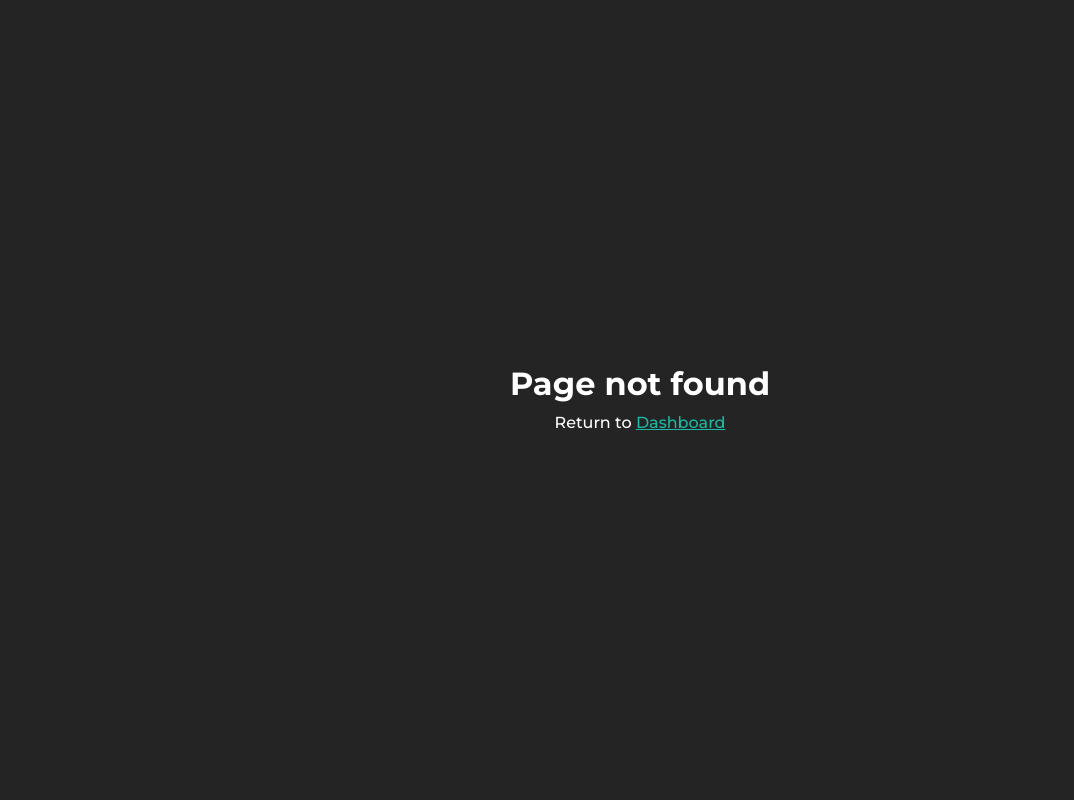
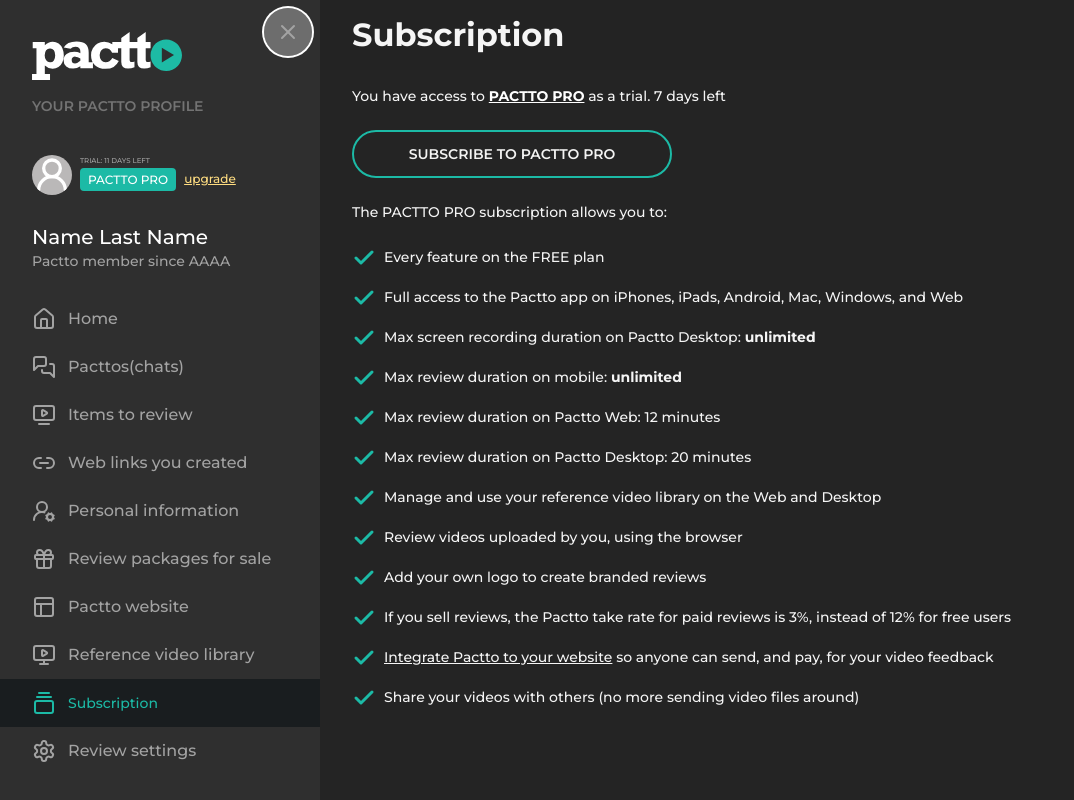
Before and after one commit to codi-Andre/pactto, a React (Vite) app: page /subscription in a window 1280 px wide. Before the commit this address had no page. Shown: the whole page, without its empty margins (0-1074 px from the left). Built offline with nearby package versions, Linux system fonts and the light colour scheme.

Commit message:
feat: add subscription page

```diff
--- /dev/null
+++ b/src/pages/subscription/subscription.tsx
@@ -0,0 +1,122 @@
+import { DashBoardHeader } from "@/components/dashboard-header/dashboard-header"
+import { Button } from "@/components/ui/button"
+import { Check } from "lucide-react"
+import { Link } from "react-router-dom"
+
+export function Subscription() {
+  return (
+    <section className="text-sm text-neutral-100">
+      <DashBoardHeader title="Subscription" />
+
+      <div className="flex flex-col gap-6 p-4 sm:px-8">
+        <p>
+          You have access to{" "}
+          <strong className="text-white underline">PACTTO PRO</strong> as a
+          trial. 7 days left
+        </p>
+
+        <Button className="max-w-80" variant="secondary">
+          subscribe to Pactto pro
+        </Button>
+
+        <p>The PACTTO PRO subscription allows you to:</p>
+
+        <ul className="flex flex-col gap-4">
+          <li>
+            <Check
+              className="mr-2 inline-block text-accent-blue"
+              strokeWidth={3}
+            />
+            Every feature on the FREE plan
+          </li>
+          <li>
+            <Check
+              className="mr-2 inline-block text-accent-blue"
+              strokeWidth={3}
+            />
+            Full access to the Pactto app on iPhones, iPads, Android, Mac,
+            Windows, and Web
+          </li>
+          <li>
+            <Check
+              className="mr-2 inline-block text-accent-blue"
+              strokeWidth={3}
+            />
+            Max screen recording duration on Pactto Desktop:{" "}
+            <strong>unlimited</strong>
+          </li>
+          <li>
+            <Check
+              className="mr-2 inline-block text-accent-blue"
+              strokeWidth={3}
+            />
+            Max review duration on mobile: <strong>unlimited</strong>
+          </li>
+          <li>
+            <Check
+              className="mr-2 inline-block text-accent-blue"
+              strokeWidth={3}
+            />
+            Max review duration on Pactto Web: 12 minutes
+          </li>
+          <li>
+            <Check
+              className="mr-2 inline-block text-accent-blue"
+              strokeWidth={3}
+            />
+            Max review duration on Pactto Desktop: 20 minutes
+          </li>
+          <li>
+            <Check
+              className="mr-2 inline-block text-accent-blue"
+              strokeWidth={3}
+            />
+            Manage and use your reference video library on the Web and Desktop
+          </li>
+          <li>
+            <Check
+              className="mr-2 inline-block text-accent-blue"
+              strokeWidth={3}
+            />
+            Review videos uploaded by you, using the browser
+          </li>
+          <li>
+            <Check
+              className="mr-2 inline-block text-accent-blue"
+              strokeWidth={3}
+            />
+            Add your own logo to create branded reviews
+          </li>
+          <li>
+            <Check
+              className="mr-2 inline-block text-accent-blue"
+              strokeWidth={3}
+            />
+            If you sell reviews, the Pactto take rate for paid reviews is 3%,
+            instead of 12% for free users
+          </li>
+          <li>
+            <Check
+              className="mr-2 inline-block text-accent-blue"
+              strokeWidth={3}
+            />
+            <Link
+              className="underline focus:outline-none focus:ring-2 focus:ring-white"
+              to="/introduction"
+            >
+              Integrate Pactto to your website
+            </Link>{" "}
+            so anyone can send, and pay, for your video feedback
+          </li>
+          <li>
+            <Check
+              className="mr-2 inline-block text-accent-blue"
+              strokeWidth={3}
+            />
+            Share your videos with others (no more sending video files around)
+          </li>
+        </ul>
+      </div>
+    </section>
+  )
+}
--- a/src/routes.tsx
+++ b/src/routes.tsx
@@ -11,6 +11,7 @@
 import { Packages } from "./pages/packages/packages"
 import { Profile } from "./pages/profile/profile"
 import { Library } from "./pages/library/library"
+import { Subscription } from "./pages/subscription/subscription"
 
 export const router = createBrowserRouter([
   {
@@ -54,6 +55,10 @@
             path: "/library",
             element: <Library />,
           },
+          {
+            path: "/subscription",
+            element: <Subscription />,
+          },
         ],
       },
     ],
```
